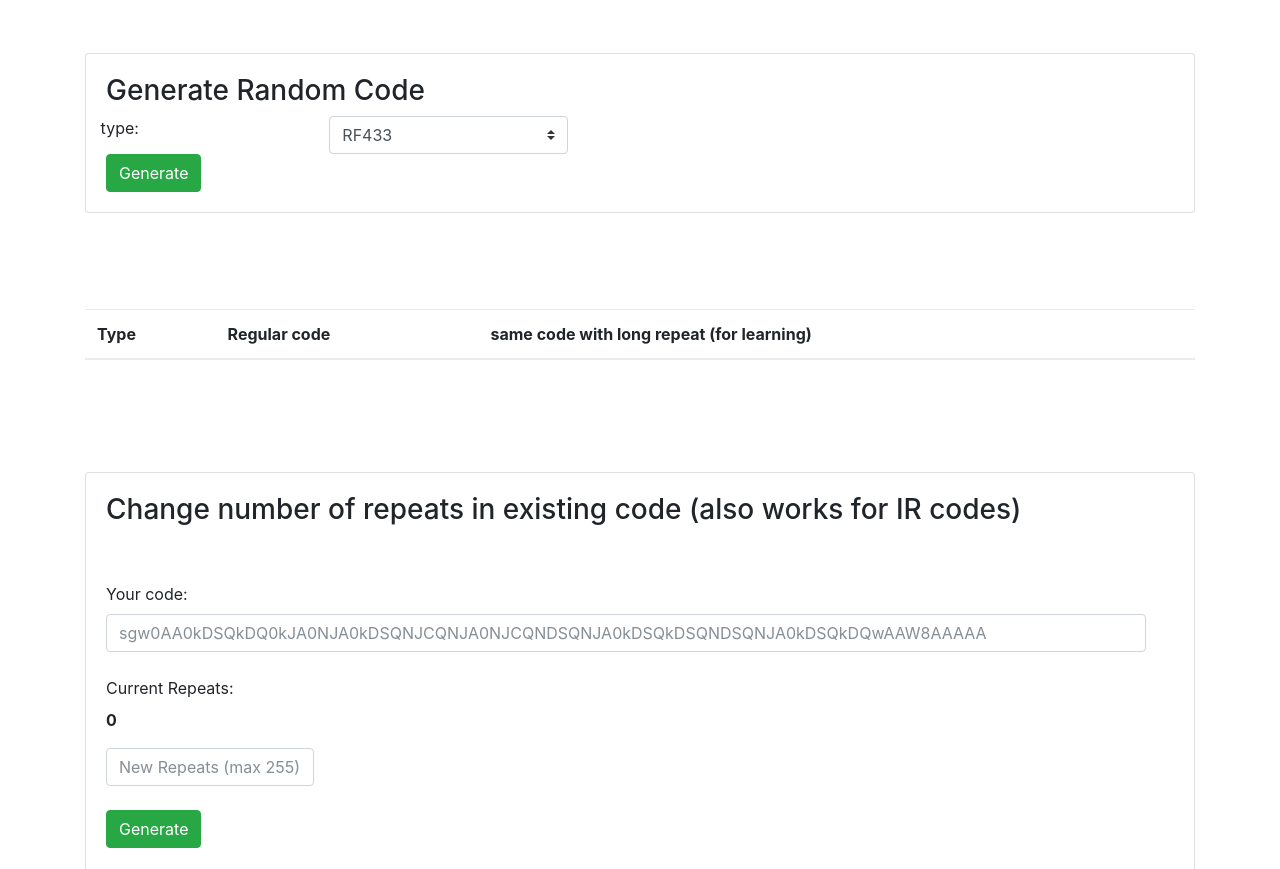
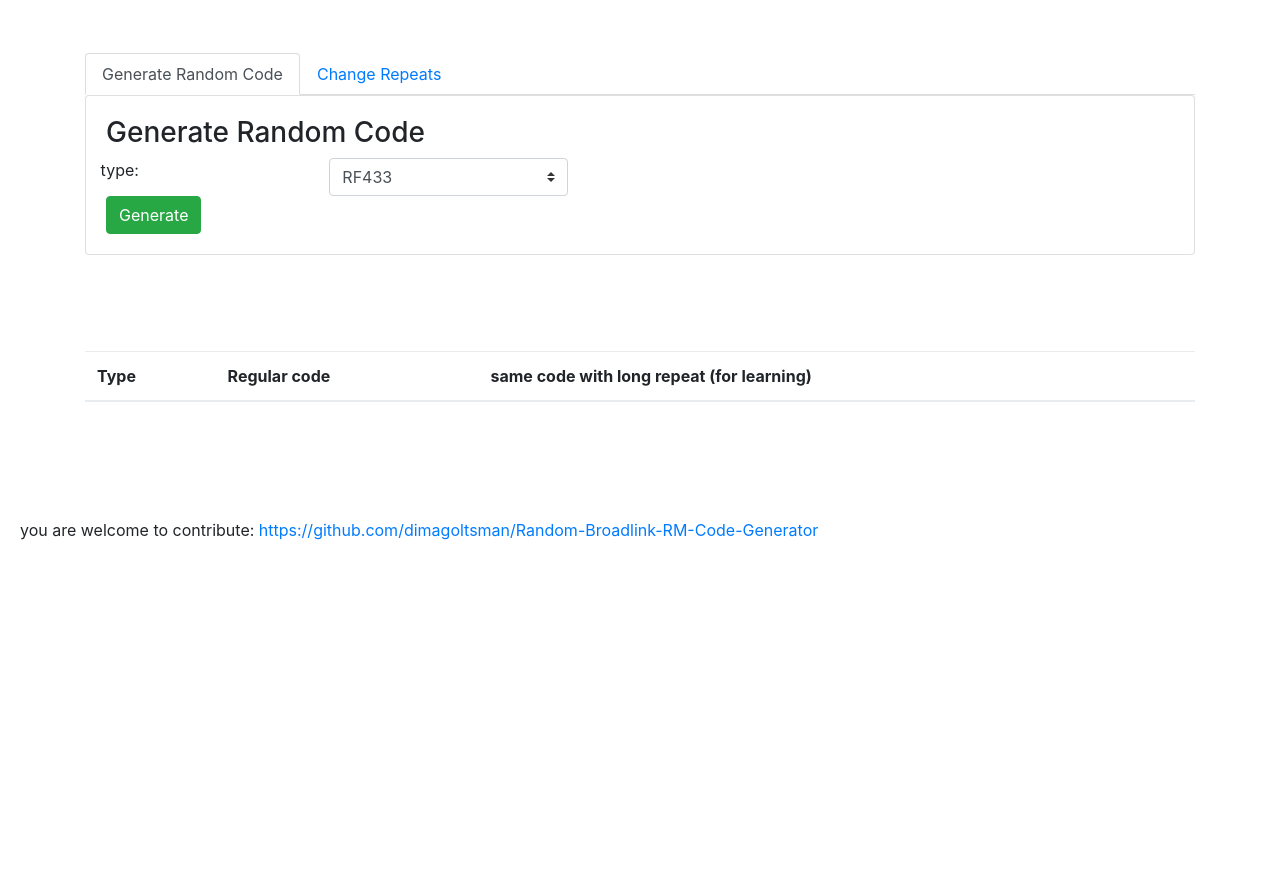
Before and after one commit to dimagoltsman/Random-Broadlink-RM-Code-Generator, a plain HTML site: page index.html in a window 1280 px wide. Shown: the part 51-920 px from the top of the page. After the commit the page ends 800 px from the top, so only its background shows below. Drawn offline with nearby package versions, Linux system fonts and the light colour scheme.

Commit message:
Added tabs

```diff
--- a/index.html
+++ b/index.html
@@ -7,6 +7,7 @@
     <script src="hex.js"></script>
     <script src="generator.js"></script>
     <script src="index.js"></script>
+    <script src="pageActions.js"></script>
     <script src="https://code.jquery.com/jquery-3.2.1.slim.min.js" integrity="sha384-KJ3o2DKtIkvYIK3UENzmM7KCkRr/rE9/Qpg6aAZGJwFDMVNA/GpGFF93hXpG5KkN"
             crossorigin="anonymous"></script>
     <script src="https://cdnjs.cloudflare.com/ajax/libs/popper.js/1.12.3/umd/popper.min.js"
@@ -29,6 +30,17 @@
 <div class="container">
     <h1>Random Broadlink RM Code Generator</h1>
     <br><br>
+
+    <ul class="nav nav-tabs">
+        <li class="nav-item">
+            <a class="nav-link active" href="#" onclick="showRandomCodeTab()">Generate Random Code</a>
+        </li>
+        <li class="nav-item">
+            <a class="nav-link" href="#" onclick="showRepeatsTab()">Change Repeats</a>
+        </li>
+    </ul>
+
+    <div id="random-code-section">
         <div class="card">
             <div class="card-body" style="width: 90rem;">
                 <h3>Generate Random Code</h3>
@@ -59,20 +71,24 @@
             </table>
         </div>
 
-    <br><br><br><br>
+    </div>
 
 
-    <div class="card">
+    <div class="card" id="repeats-section">
         <div class="card-body" style="width: 90rem;">
             <h3>Change number of repeats in existing code (also works for IR codes)</h3>
             <br><br>
             <form class="form-horizontal">
                 <div class="form-group">
                     <label for="usercode">Your code:</label>
-                <input type="text" class="form-control" id="usercode" placeholder="sgw0AA0kDSQkDQ0kJA0NJA0kDSQNJCQNJA0NJCQNDSQNJA0kDSQkDSQNDSQNJA0kDSQkDQwAAW8AAAAA" style="width: 65rem;" onchange="calcRepeats()">
+                    <input type="text" class="form-control" id="usercode"
+                           placeholder="sgw0AA0kDSQkDQ0kJA0NJA0kDSQNJCQNJA0NJCQNDSQNJA0kDSQkDSQNDSQNJA0kDSQkDQwAAW8AAAAA" style="width: 65rem;"
+                           onchange="calcRepeats()">
 
                     <br><label for="repeats">Current Repeats:</label>
-                <b><div id="repeats" placeholder="14 (max 255)" style="width: 10rem;" >0</div></b>
+                    <b>
+                        <div id="repeats" placeholder="14 (max 255)" style="width: 10rem;">0</div>
+                    </b>
                 </div>
 
                 <input type="text" class="form-control" id="newrepeat" placeholder="New Repeats (max 255)" style="width: 13rem;">
--- /dev/null
+++ b/pageActions.js
@@ -0,0 +1,13 @@
+window.onload = function() {
+  showRandomCodeTab();
+};
+
+function showRandomCodeTab() {
+  $('#random-code-section').show();
+  $('#repeats-section').hide();
+};
+
+function showRepeatsTab() {
+  $('#random-code-section').hide();
+  $('#repeats-section').show();
+};
```
Lines whose indentation alone changed are shown as unchanged.
